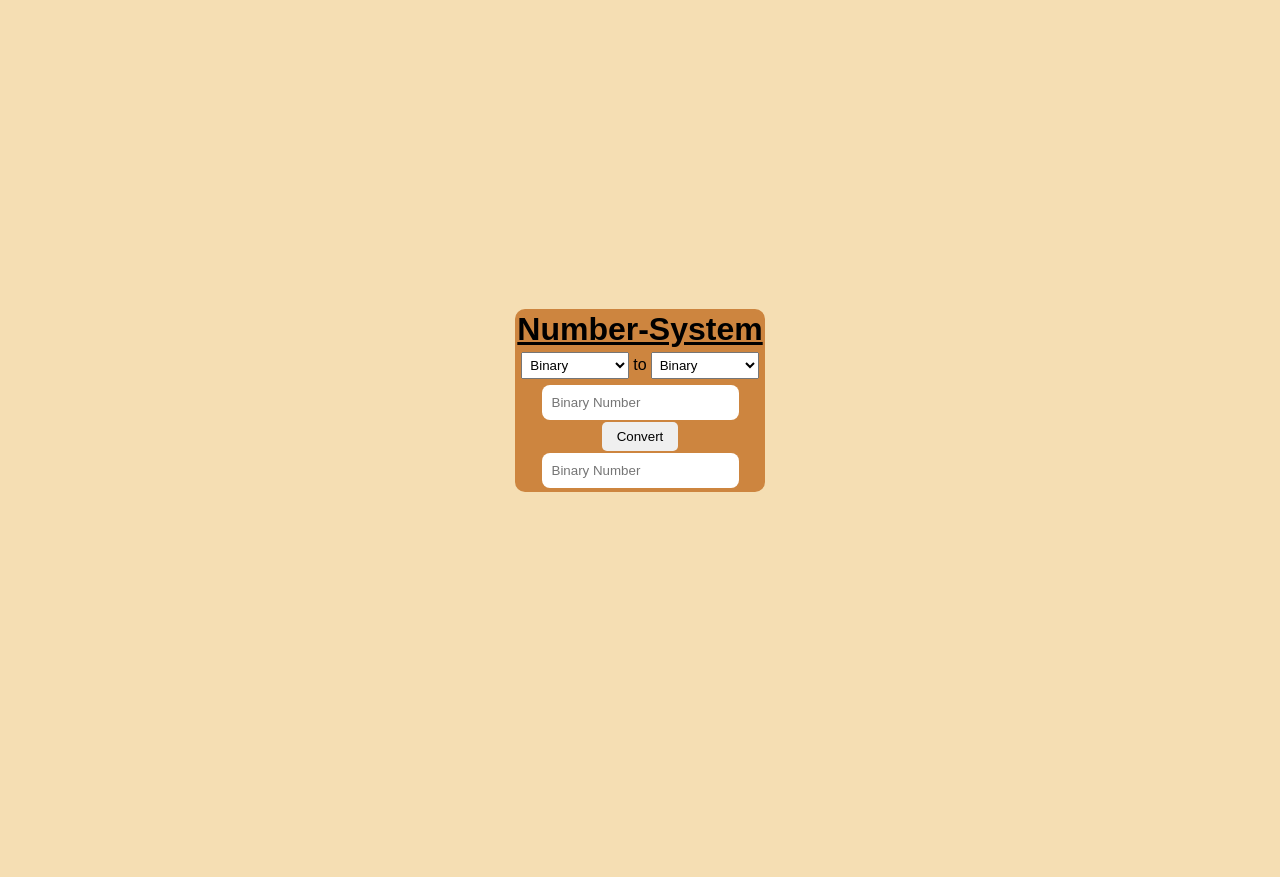
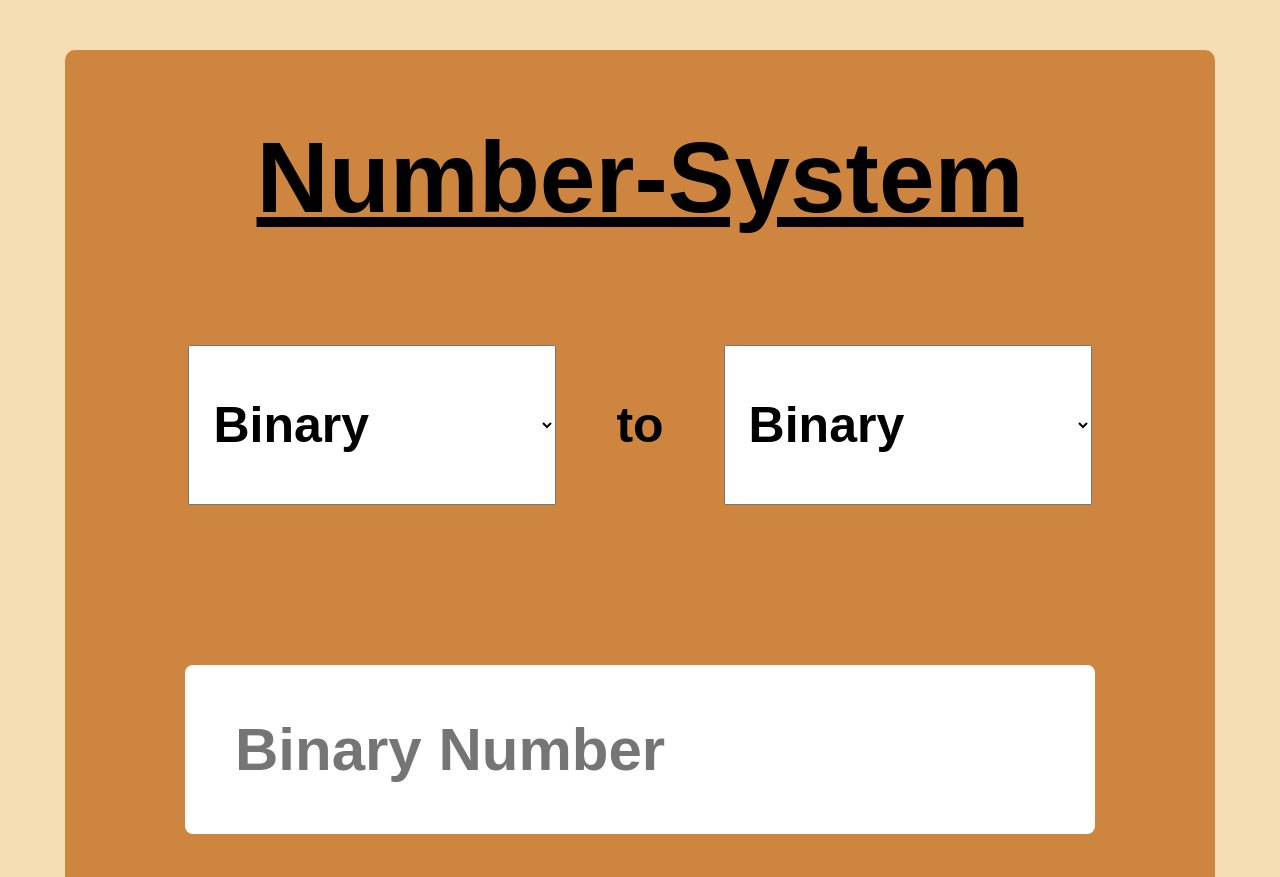
Before and after one commit to Frednganga/Number-System-Converter, a plain HTML site: page index.html in a window 1280 px wide. Shown: the top 877 px of the page. Before the commit the page ends 800 px from the top, so only its background shows below. Drawn offline with Linux system fonts and the light colour scheme.

Commit message:
Add files via upload

```diff
--- a/style.css
+++ b/style.css
@@ -1,7 +1,7 @@
 * {
     font-family: "Poppins", sans-serif;
-    margin: 0;
-    padding: 0;
+    margin: 10;
+    padding: 10;
   }
 
   body,
@@ -10,6 +10,9 @@
     flex-direction: column;
     justify-content: center;
     align-items:center ;
+    font-size: 50px;
+    font-weight: bold;
+
   }
 
   body {
@@ -19,7 +22,7 @@
 
   main {
     background-color:peru;
-    padding:2px 2px;
+    padding:50px 50px;
     border-radius: 10px;
   }
 
@@ -27,41 +30,40 @@
     display: flex;
     justify-content: space-evenly;
     align-items: center;
+
   }
 
   select {
-    margin: 4px 4px;
-    padding: 4px 4px;
+    margin: 50px 20px;
+    padding:50px 20px;
     outline: none;
+    font-size:50px;
+    font-weight: bold;
   }
 
   input {
     background-color: #fff;
     min-width: 100px;
-    margin: 2px;
-    padding: 10px;
+    margin: 30px;
+    padding: 50px;
+    font-size:60px;
+    font-weight: bold;
     border: none;
     border-radius: 8px;
     outline: none;
-    transition: 0.5s;
+    transition: 1s;
   }
 
-  input:focus {
-    box-shadow: 0px 6px 10px 1px rgba(0, 0, 0, 0.5);
-  }
 
   #convert-button {
-    padding: 7px 15px;
+    padding: 40px 40px;
     border: none;
     border-radius: 5px;
     cursor: pointer;
     transition: 0.3s transform;
+    font-size:70px;
+    font-weight: bold;
   }
-
-  #convert-button:active {
-    transform: scale(0.9);
-  }
-
   #input-container {
     display: flex;
     flex-direction: column;
@@ -71,7 +73,7 @@
   #error {
     display: none;
     color: #f00;
-    font-size: small;
-    margin: 0 0 10px 30px;
+    font-size: 60px;
+    margin: 30px;
     text-align: start;
   }
```
